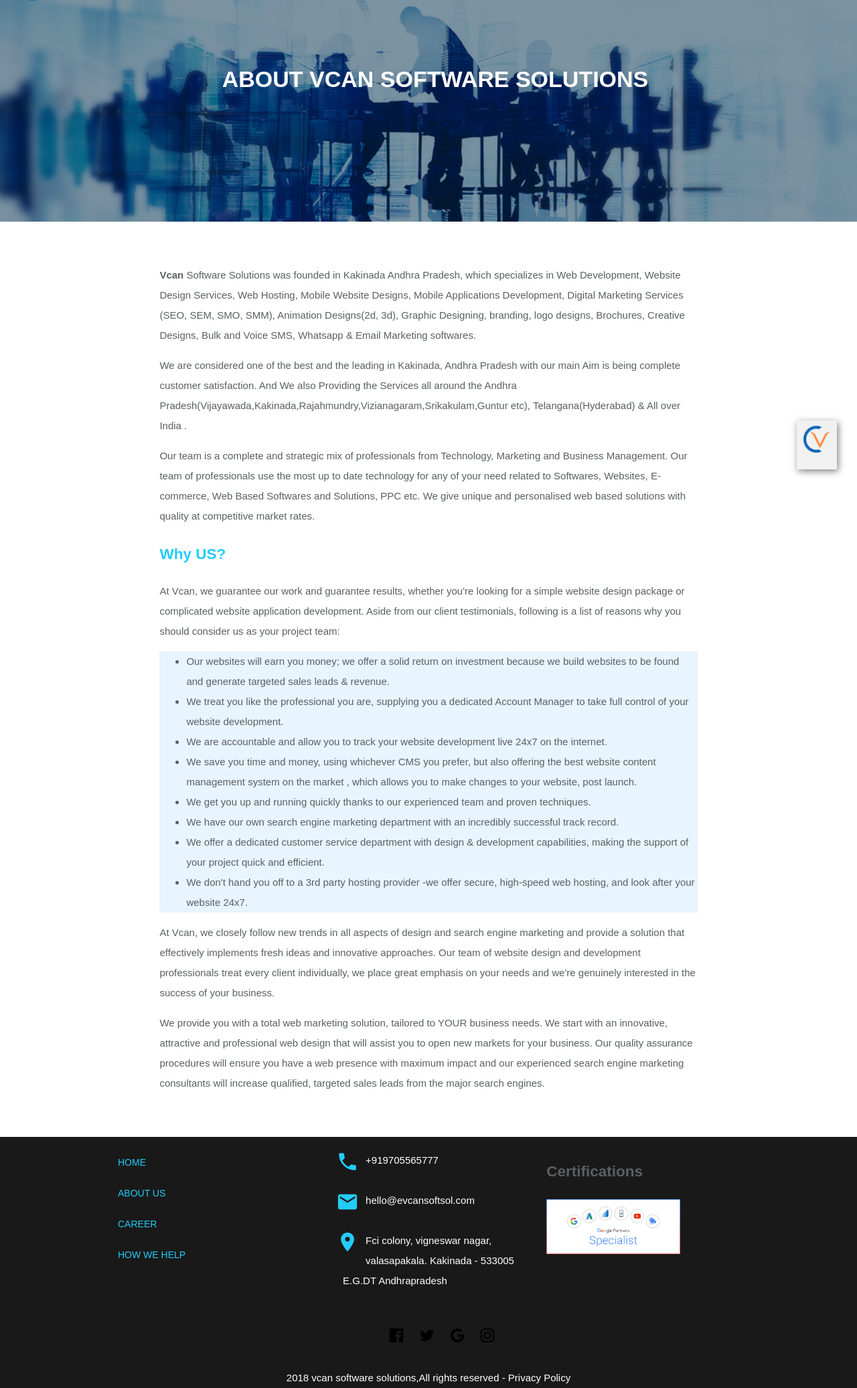
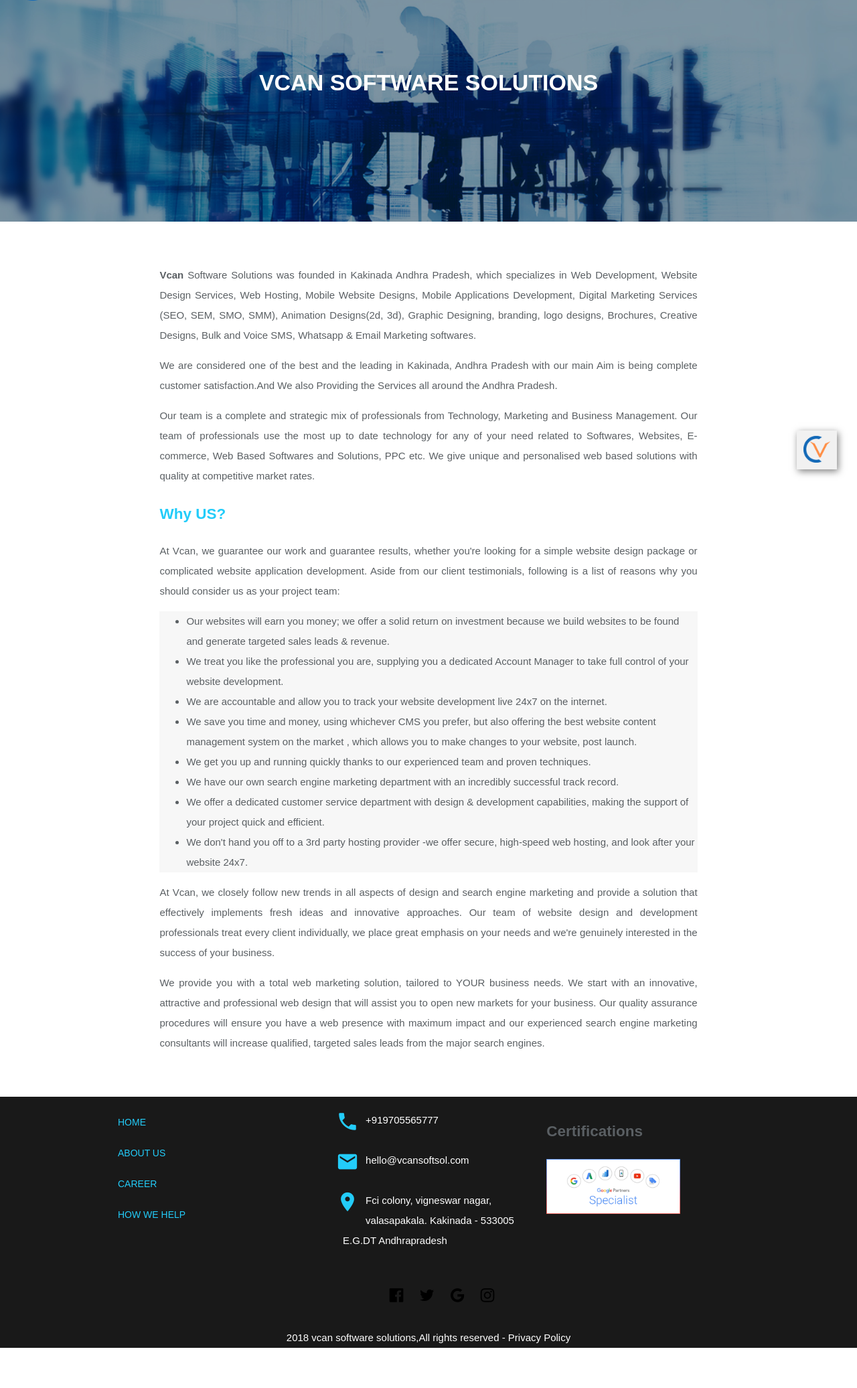
Before and after one commit to tncyrdmc/Vcan, a PHP site: page /about.php in a window 1280 px wide. Shown: the part 69-2142 px from the top of the page at 67% size. After the commit the page ends 2082 px from the top, so only its background shows below. Run offline with PHP 8.4, Linux system fonts and the light colour scheme.

Commit message:
another change

```diff
--- a/about.php
+++ b/about.php
@@ -39,7 +39,7 @@
         <div class="header-bg">
         <div class="fs"></div>
             <div class="header-text">
-                <h1 style="color:white">ABOUT VCAN SOFTWARE SOLUTIONS</h1>
+                <h1 style="color:white">VCAN SOFTWARE SOLUTIONS</h1>
             </div>
         </div>
     </header>
@@ -49,7 +49,7 @@
         <div class="abt2">
             <div class="abt-text-contain2">
                 <p><b>Vcan</b> Software Solutions was founded in Kakinada Andhra Pradesh, which  specializes in Web Development, Website Design Services, Web Hosting, Mobile Website Designs, Mobile Applications Development, Digital Marketing Services (SEO, SEM, SMO, SMM), Animation Designs(2d, 3d), Graphic Designing, branding, logo designs, Brochures, Creative Designs, Bulk and Voice SMS, Whatsapp & Email Marketing softwares.</p>
-                <p>We are considered one of the best and the leading in Kakinada, Andhra Pradesh with our main Aim is being complete customer satisfaction. And We also Providing the Services all around the Andhra Pradesh(Vijayawada,Kakinada,Rajahmundry,Vizianagaram,Srikakulam,Guntur etc), Telangana(Hyderabad) & All over India .</p>
+                <p>We are considered one of the best and the leading in Kakinada, Andhra Pradesh with our main Aim is being complete customer satisfaction.And We also Providing the Services all around the Andhra Pradesh.</p>
                 <p>Our team is a complete and strategic mix of professionals from Technology, Marketing and Business Management. Our team of professionals use the most up to date technology for any of your need related to Softwares, Websites, E-commerce, Web Based Softwares and Solutions, PPC etc. We give unique and personalised web based solutions with quality at competitive market rates.</p>
 
                 <h2 style="color: #23ccf9">Why US?</h2>
--- a/css/style.css
+++ b/css/style.css
@@ -11,8 +11,9 @@
   top: 120px;
   width: 100%;
   height: 300px;
-  padding: 10px;
+  padding: 15px;
   z-index: 1;
+  box-sizing: border-box;
 }
 .header-text h1{
   font-size: 34px;
@@ -24,6 +25,7 @@
     height: 100%;
     margin: 10px auto;
     padding: 10px;
+    text-align: justify;
     box-sizing: border-box;
 
 }
@@ -35,7 +37,7 @@
 }
 .abt-text-contain2 ul{
   text-align: left;
-  background-color: #e8f4fe;
+  background-color: #f7f7f7;
 }
 /*conatct form*/
 .contact-container{
--- a/css/theme.css
+++ b/css/theme.css
@@ -27,6 +27,7 @@
     padding-top: 10px;
     box-sizing: border-box;
     text-align: center;
+    overflow: hidden;
     z-index: 100;
 
 }
@@ -66,7 +67,6 @@
 .logo span a{
     font-family: 'Fjalla One', sans-serif;
     font-size: 28px;
-    font-weight: 1000px;
     font-style: bold;
     color:  #005ebc;
     text-decoration: none;
@@ -146,7 +146,7 @@
     height: 100%;
     margin: inherit;
     padding: 10px;
-    text-align: left;
+    text-align: justify;
     box-sizing: border-box;
     overflow-wrap: break-word;
     color: #5a5f63;
@@ -208,8 +208,9 @@
     height: auto;
     background-color: #215382;
 }
-.r-bt:hover{
-    opacity: 0.8;
+.r-bt:hover a{
+    color: #00e5ff;
+    opacity: 0.5;
 }
 .s-bt{
     text-align: center;
--- a/footer.php
+++ b/footer.php
@@ -13,7 +13,7 @@
 			    	<div class="ft-row">
 					    <ul id="com">
 						    <li><i class="material-icons" style="font-size:34px;color:#23ccf9">phone</i>+919705565777</li>
-			    	    	<li><i class="material-icons" style="font-size:34px;color:#23ccf9">email</i>hello@evcansoftsol.com</li>
+			    	    	<li><i class="material-icons" style="font-size:34px;color:#23ccf9">email</i>hello@vcansoftsol.com</li>
 			    	    	<li><i class="material-icons" style="font-size:34px;color:#23ccf9">location_on</i>Fci colony, vigneswar nagar, valasapakala. Kakinada - 533005 E.G.DT Andhrapradesh</li>
 			    	    </ul>
 					</div>
@@ -43,8 +43,6 @@
 	<div id="chat-container" class="chat-container">
 	    <span style="margin-right:60%;position: absolute;left: 0;"><a href="#" id="chat-bt-close">X</a></span>
 		<span><a href="" id="chat-bt-open"><img src="img/logo/logo.png" alt="" style="width:40px; height:40px; padding-top:8px;"></a></span>
-		<p id="chat-hint"></p>
-
 		<div class="chat-form" >
 		    <form id="chat-form">
 		    	<div>
--- a/index.php
+++ b/index.php
@@ -104,14 +104,14 @@
     <div class="slideshow-container">
       <!-- Full-width slides/quotes -->
       <div class="mySlides">
-        <img src="img/rawpixel-594848-unsplash.jpg">
+        <img src="img/laptop-3190194_1920.jpg">
         <div class="slide-caption">
           <h1></h1>
         </div>
       </div>
 
       <div class="mySlides">
-        <img src="img/goran-ivos-307271-unsplash.jpg">
+        <img src="img/photo-1488590528505-98d2b5aba04b.jpg">
         <div class="slide-caption">
           <h1>Web Development</h1>
         </div>
@@ -168,7 +168,7 @@
 			<div class="abt-bg-white">
 				<div class="abt-text">
 					<h2>ABOUT US</h2>
-					<p><b>Vcan</b> Software Solutions was founded in Kakinada Andhra Pradesh, We  specializes in Web Development, Website Design Services, Web Hosting, Mobile Website Designs, Mobile Applications Development, Digital Marketing Services (SEO, SEM, SMO, SMM), Animation Designs(2d, 3d), Graphic Designing, branding, logo designs, Brochures, Creative Designs, Bulk & Voice SMS, Whatsapp & Email Marketing softwares. <span><a href="about.php">Read More</a></span></p>
+					<p><b>Vcan Software Solutions</b>  was founded in Kakinada Andhra Pradesh, We  specializes in Web Development, Website Design Services, Web Hosting, Mobile Website Designs, Mobile Applications Development, Digital Marketing Services (SEO, SEM, SMO, SMM), Animation Designs(2d, 3d), Graphic Designing, branding, logo designs, Brochures, Creative Designs, Bulk & Voice SMS, Whatsapp & Email Marketing softwares. <span><a href="about.php">Read More</a></span></p>
 				</div>
 			</div>
 		</div>
--- a/js/animate.js
+++ b/js/animate.js
@@ -21,11 +21,11 @@
 	var $aboutTxt = $('.abt-bg-white');
 	$aboutTxt.hide();
 
-    ///show nav on scroll down
+	///show nav on scroll down
 	$window.on('scroll',function(){
 		var $top = $(this).scrollTop();
 
-		if ($top > 50) {
+		if ($top > 10) {
 			$nav.css({
 				'background-color': '#23ccf9',
 				'box-shadow': '0px 2px 5px rgba(0, 0, 0, 0.2)'
```
Also changed, not shown: img/dlanor-s-703975-unsplash.jpg (added), img/home-office-336373_1920.jpg (added), img/laptop-3190194_1920.jpg (added), img/photo-1488590528505-98d2b5aba04b.jpg (added), 1 other file.
